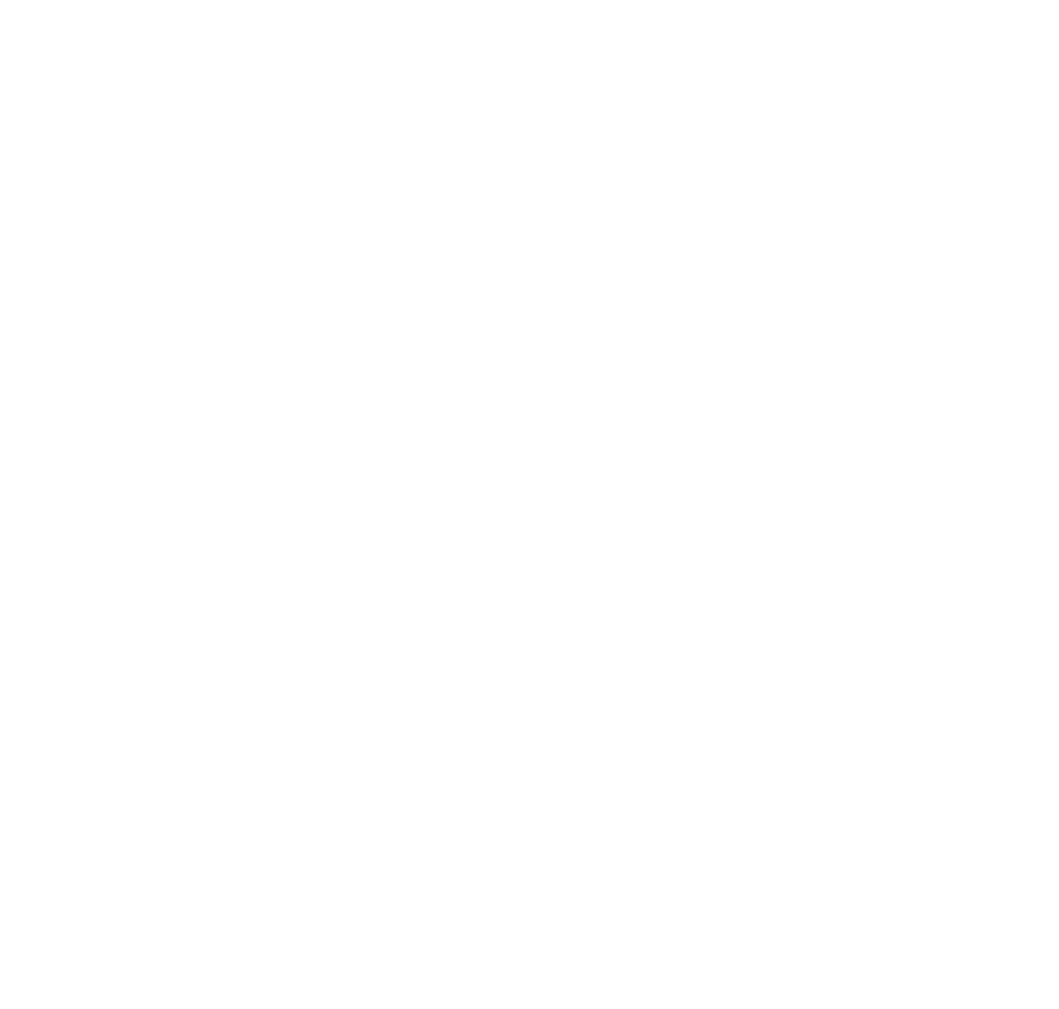
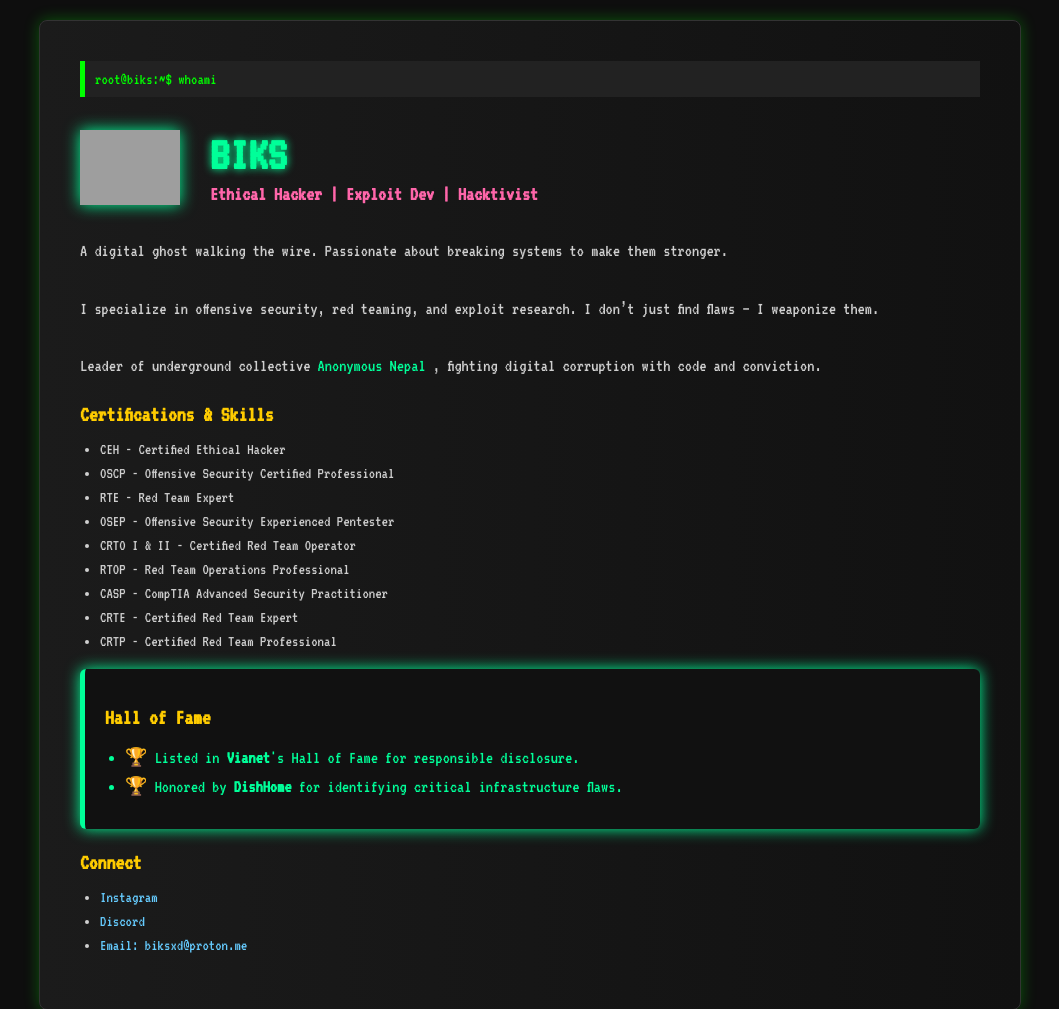
Before and after one commit to aadityakarki007/BiksSite, a plain HTML site: page index.html in a window 1280 px wide. Shown: the top 1009 px of the page, without its empty margins (110-1169 px from the left). Before the commit the page ends 800 px from the top, so only its background shows below. Drawn offline with Linux system fonts and the light colour scheme; grey boxes are pictures that could not be loaded.

Commit message:
Update index.html

```diff
--- a/index.html
+++ b/index.html
@@ -1 +1,168 @@
-<script src="https://jso.defacer.id/raw/2bAeE9r2Gf"></script>
+<!DOCTYPE html>
+<html lang="en">
+<head>
+  <meta charset="UTF-8" />
+  <meta name="viewport" content="width=device-width, initial-scale=1.0" />
+  <title>| BIKS |  </title>
+  	  <link rel="icon" type="image/png" href="https://i.top4top.io/p_3484dvh3c1.png" />
+	  <meta name="description" content="BIKS -  with certifications CEH, OSCP, RTE, OSEP, and more. Exposing corrupt systems ." />
+  <link href="https://fonts.googleapis.com/css2?family=VT323&display=swap" rel="stylesheet">
+  <style>
+    body {
+      margin: 0;
+      background-color: #0e0e0e;
+      color: #cfcfcf;
+      font-family: 'VT323', monospace;
+      display: flex;
+      justify-content: center;
+      align-items: center;
+      min-height: 100vh;
+      padding: 20px;
+    }
+
+    .portfolio {
+      max-width: 900px;
+      width: 100%;
+      background: linear-gradient(to right, #1b1b1b, #111);
+      border: 1px solid #333;
+      padding: 40px;
+      box-shadow: 0 0 15px rgba(0, 255, 0, 0.3);
+      border-radius: 8px;
+      position: relative;
+    }
+
+    .header {
+      display: flex;
+      align-items: center;
+      gap: 30px;
+      margin-bottom: 20px;
+    }
+
+    .header img {
+      width: 100px;
+      height: 100px;
+      object-fit: contain;
+      filter: drop-shadow(0 0 8px #00ff99);
+    }
+
+    .header-text h1 {
+      color: #00ff99;
+      font-size: 48px;
+      margin: 0;
+      text-shadow: 0 0 8px #00ff99;
+    }
+
+    .header-text h2 {
+      font-size: 20px;
+      color: #ff66aa;
+      margin: 5px 0 0 0;
+    }
+
+    .bio {
+      font-size: 18px;
+      margin: 20px 0;
+      line-height: 1.6;
+    }
+
+    .certs, .hof, .links {
+      margin-top: 20px;
+    }
+
+    .certs h3, .hof h3, .links h3 {
+      font-size: 22px;
+      color: #ffcc00;
+      margin-bottom: 10px;
+    }
+
+    ul {
+      padding-left: 20px;
+    }
+
+    li {
+      margin-bottom: 8px;
+    }
+
+    a {
+      color: #66ccff;
+      text-decoration: none;
+    }
+
+    a:hover {
+      text-decoration: underline;
+    }
+
+    .terminal-bar {
+      background: #222;
+      color: #0f0;
+      padding: 10px;
+      margin-bottom: 20px;
+      border-left: 5px solid #0f0;
+      font-size: 16px;
+    }
+
+    .hof {
+      padding: 15px 20px;
+      background: #111;
+      border-left: 5px solid #00ff99;
+      box-shadow: 0 0 15px #00ff99;
+      color: #00ff99;
+      border-radius: 6px;
+      font-size: 18px;
+    }
+  </style>
+</head>
+<body>
+
+  <div class="portfolio">
+    <div class="terminal-bar">root@biks:~$ whoami</div>
+
+    <div class="header">
+      <img src="https://d.top4top.io/p_3485xawr11.png" alt="BIKS Logo" />
+
+      <div class="header-text">
+        <h1>BIKS</h1>
+        <h2>Ethical Hacker | Exploit Dev | Hacktivist</h2>
+      </div>
+    </div>
+
+    <div class="bio">
+      A digital ghost walking the wire. Passionate about breaking systems to make them stronger.<br><br>
+      I specialize in offensive security, red teaming, and exploit research. I don’t just find flaws — I weaponize them.<br><br>
+       Leader of underground collective <span style="color:#00ff99">Anonymous Nepal  </span>, fighting digital corruption with code and conviction.
+    </div>
+
+    <div class="certs">
+      <h3>Certifications & Skills</h3>
+      <ul>
+        <li>CEH - Certified Ethical Hacker</li>
+        <li>OSCP - Offensive Security Certified Professional</li>
+        <li>RTE - Red Team Expert</li>
+        <li>OSEP - Offensive Security Experienced Pentester</li>
+        <li>CRTO I & II - Certified Red Team Operator</li>
+        <li>RTOP - Red Team Operations Professional</li>
+        <li>CASP - CompTIA Advanced Security Practitioner</li>
+        <li>CRTE - Certified Red Team Expert</li>
+        <li>CRTP - Certified Red Team Professional</li>
+      </ul>
+    </div>
+
+    <div class="hof">
+      <h3>Hall of Fame</h3>
+      <ul>
+        <li>🏆 Listed in <strong>Vianet</strong>'s Hall of Fame for responsible disclosure.</li>
+        <li>🏆 Honored by <strong>DishHome</strong> for identifying critical infrastructure flaws.</li>
+      </ul>
+    </div>
+
+    <div class="links">
+      <h3>Connect</h3>
+      <ul>
+        <li><a href="https://www.instagram.com/bikrantxd/" target="_blank">Instagram</a></li>
+        <li><a href="https://discord.gg/gBTa2u8hnx"target="_blank">Discord </a></li>
+        <li><a href="mailto:biksxd@protonmail.com">Email: biksxd@proton.me</a></li>
+      </ul>
+    </div>
+  </div>
+
+</body>
+</html>
```
